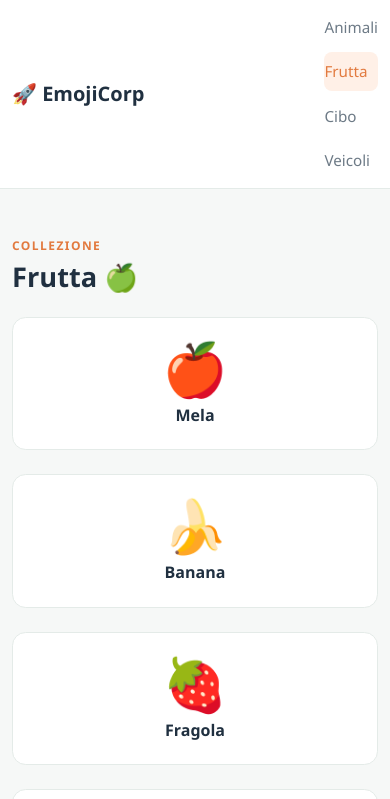
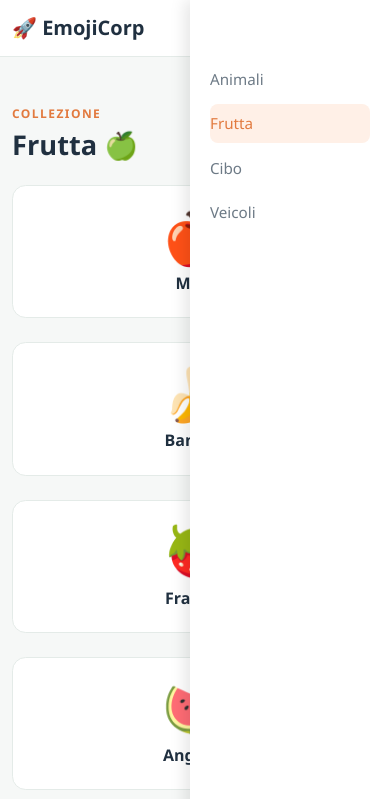
Before and after one commit to SiniscalchiDavide/Missione-EmojiCorp-La-Piattaforma-Universale, an Angular app in the folder emojicorp-app/: page /fruits in a window 390 px wide. Shown: the top 799 px of the page. Built offline with nearby package versions, Linux system fonts and the light colour scheme.

Commit message:
Aggiustamenti grafici e responsive

```diff
--- a/emojicorp-app/src/styles.css
+++ b/emojicorp-app/src/styles.css
@@ -58,6 +58,9 @@ body {
 .emoji-card:hover {
   border-color: #f0b08b;
   transform: translateY(-3px);
+  backdrop-filter: blur(8px);
+  box-shadow: 0 2px 10px rgba(0, 0, 0, 0.03);
+  background-color: var(--accent-soft);
 }
 
 .emoji-card__emoji {
@@ -72,3 +75,19 @@ body {
   font-size: 1rem;
   font-weight: 600;
 }
+
+/*Trasformail navbar orizzontale in una barra laterale(da telefono e/o tablet)*/
+@media (max-width: 991px) {
+  .navbar-nav.site-nav__links {
+    position: fixed;
+    top: 0;
+    right: 0;
+    width: 200px;
+    height: 100vh;
+    background-color: var(--surface, #ffffff);
+    flex-direction: column !important;
+    padding: 60px 20px 20px 20px;
+    box-shadow: -5px 0 15px rgba(0, 0, 0, 0.1);
+    z-index: 1050;
+  }
+}
```
